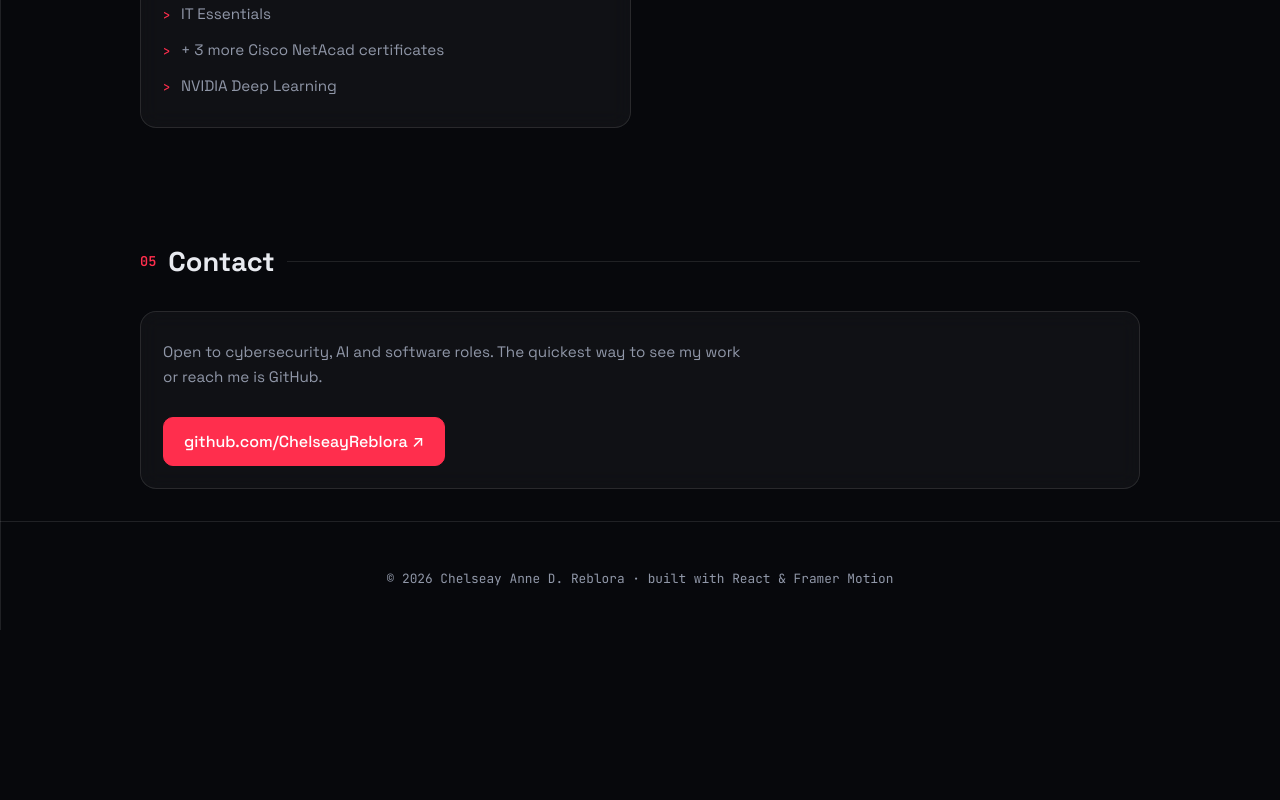
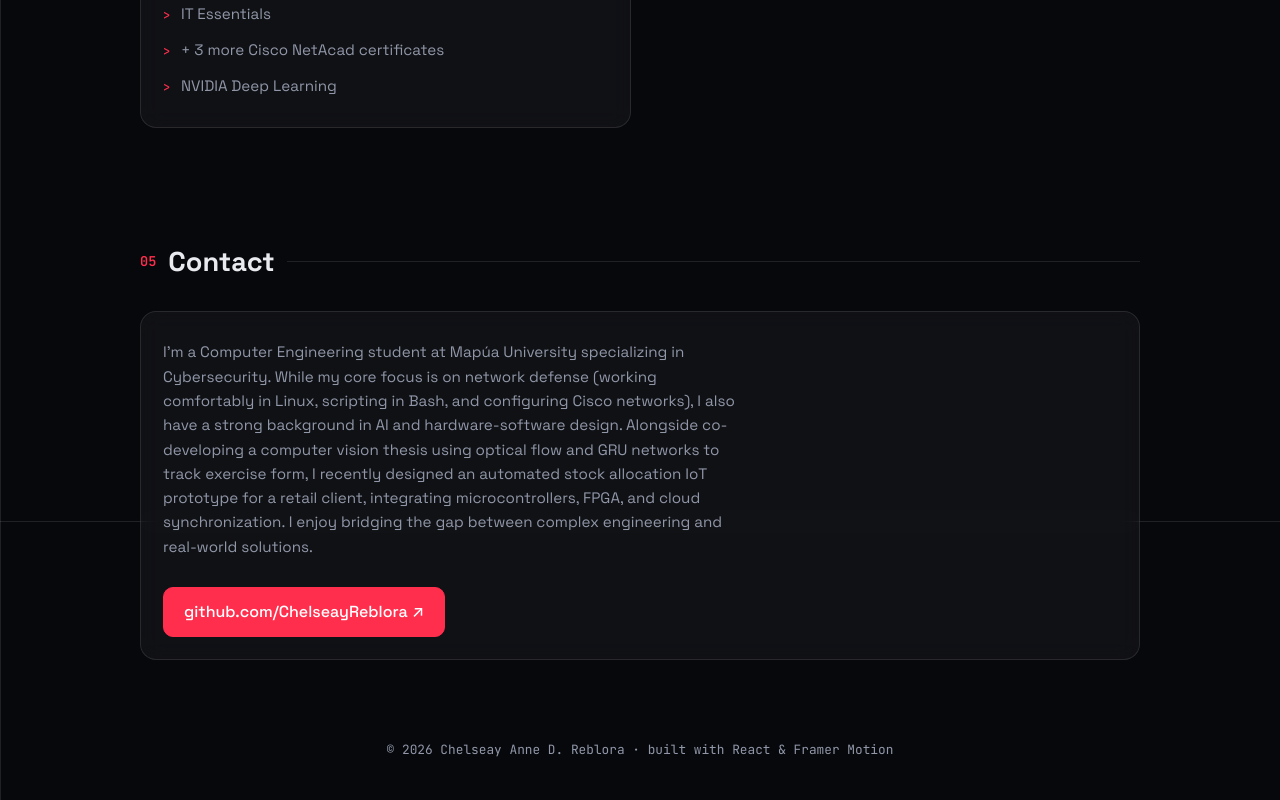
Before and after one commit to ChelseayReblora/portfolio-, a React (Vite) app: page / in a window 1280 px wide. Shown: the part 2679-3479 px from the top of the page. Before the commit the page ends 3309 px from the top, so only its background shows below. Built offline with nearby package versions, Linux system fonts and the light colour scheme.

Commit message:
Update introduction in App component to reflect current studies and projects

```diff
--- a/src/App.jsx
+++ b/src/App.jsx
@@ -145,7 +145,7 @@ export default function App() {
         <Section id="contact" n="05" title="Contact">
           <Reveal>
             <div className="card">
-              <p className="lead">Open to cybersecurity, AI and software roles. The quickest way to see my work or reach me is GitHub.</p>
+              <p className="lead">I’m a Computer Engineering student at Mapúa University specializing in Cybersecurity. While my core focus is on network defense (working comfortably in Linux, scripting in Bash, and configuring Cisco networks), I also have a strong background in AI and hardware-software design. Alongside co-developing a computer vision thesis using optical flow and GRU networks to track exercise form, I recently designed an automated stock allocation IoT prototype for a retail client, integrating microcontrollers, FPGA, and cloud synchronization. I enjoy bridging the gap between complex engineering and real-world solutions.</p>
               <div className="btns"><a className="btn p" href={GH} target="_blank" rel="noopener noreferrer">github.com/ChelseayReblora ↗</a></div>
             </div>
           </Reveal>
```
